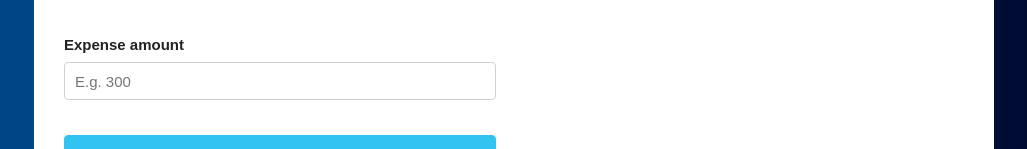
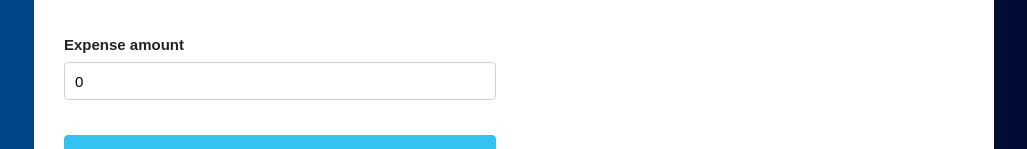
Before and after one commit to anaapezteguia/02-react-budget-monitoring, a React (Create React App) app: page / in a window 1280 px wide. Both pictures are taken after typing "5" into the empty fields and a click on the input "Set budget". Shown: the part 274-423 px from the top of the page, without its empty margins (126-1153 px from the left). Built offline with nearby package versions, Linux system fonts and the light colour scheme.

Commit message:
Add expenses state and validation

```diff
--- a/src/components/Form.js
+++ b/src/components/Form.js
@@ -1,20 +1,62 @@
 import React, { useState } from 'react';
+import Error from './Error';
 
 const Form = () => {
+  const [expenseName, setExpenseName] = useState('');
+  const [expenseAmount, setExpenseAmount] = useState(0);
+  const [error, setError] = useState(false);
+
+  // submit to add the expense
+  const addExpense = (ev) => {
+    ev.preventDefault();
+
+    // validation, less than 0 or empty name field
+    if (
+      expenseAmount < 1 ||
+      isNaN(expenseAmount) ||
+      expenseName.trim() === ''
+      //remember, trim() removes whitespace from both sides of a string
+    ) {
+      setError(true);
+      return;
+    }
+    setError(false);
+
+    // building the expense
+
+    // pass the expense to main component
+
+    // reset form
+  };
+
   return (
-    <form>
+    <form onSubmit={addExpense}>
       <h2>Write down your expenses</h2>
+
+      {error ? (
+        <Error message="Either you left an empty field (they are both required) or your budget is incorrect" />
+      ) : null}
+
       <div className="campo">
         <label>Expense description</label>
         <input
           type="text"
           className="u-full-width"
           placeholder="E.g. Transportation"
+          value={expenseName}
+          onChange={(ev) => setExpenseName(ev.target.value)}
         />
       </div>
       <div className="campo">
         <label>Expense amount</label>
-        <input type="number" className="u-full-width" placeholder="E.g. 300" />
+        <input
+          type="number"
+          className="u-full-width"
+          placeholder="E.g. 300"
+          value={expenseAmount}
+          onChange={(ev) => setExpenseAmount(parseInt(ev.target.value, 10))}
+          // we put 10 as a parameter here to indicate base 10 numerals in mathematical number systems
+        />
       </div>
       <input
         type="submit"
--- a/src/components/Question.js
+++ b/src/components/Question.js
@@ -2,7 +2,7 @@ import React, { useState } from 'react';
 import Error from './Error';
 
 const Question = ({ setBudget, setRemaining, setShowQuestion }) => {
-  // define state
+  // define states
   const [amount, setAmount] = useState(0);
   const [error, setError] = useState(false);
 
```
